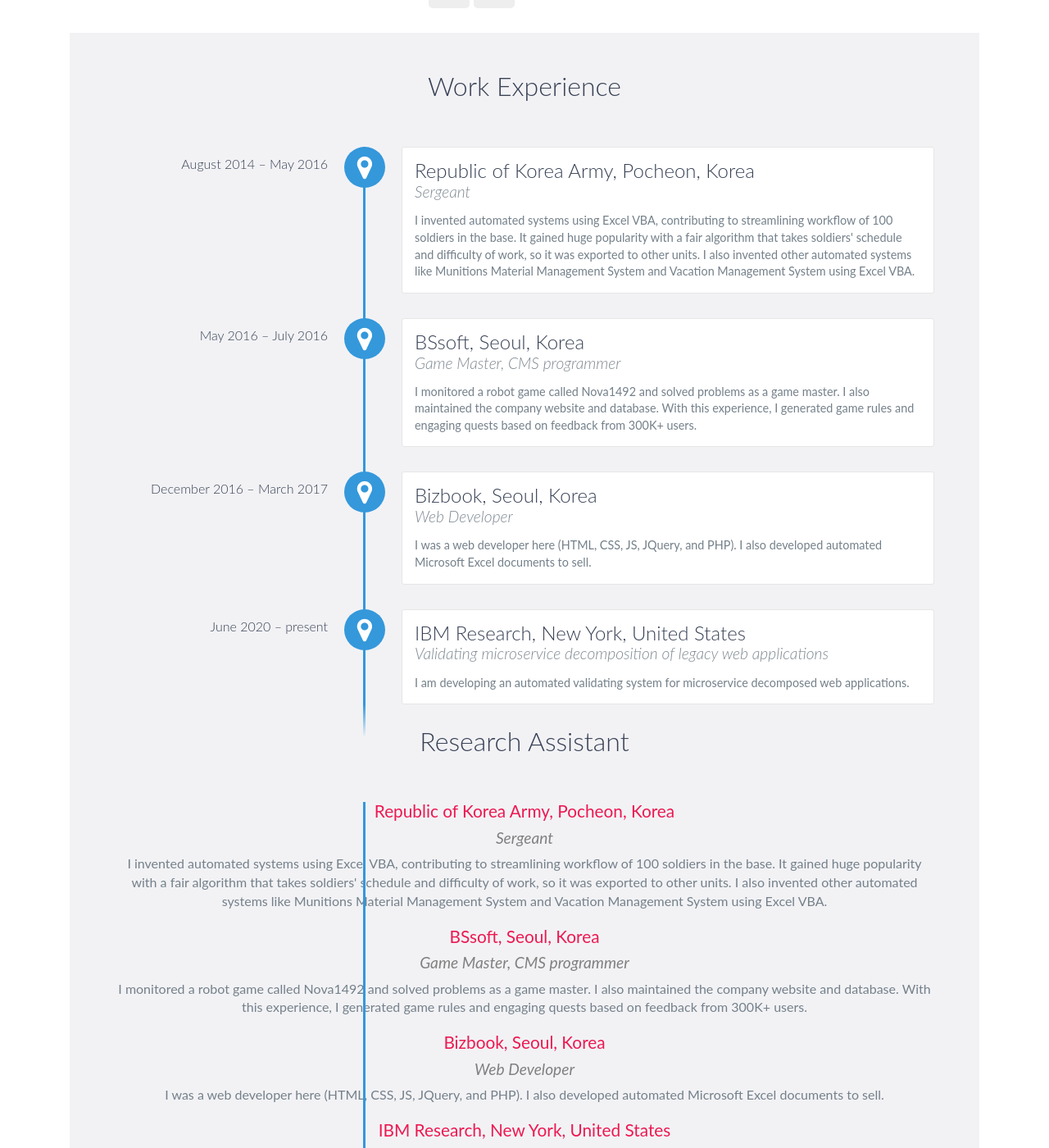
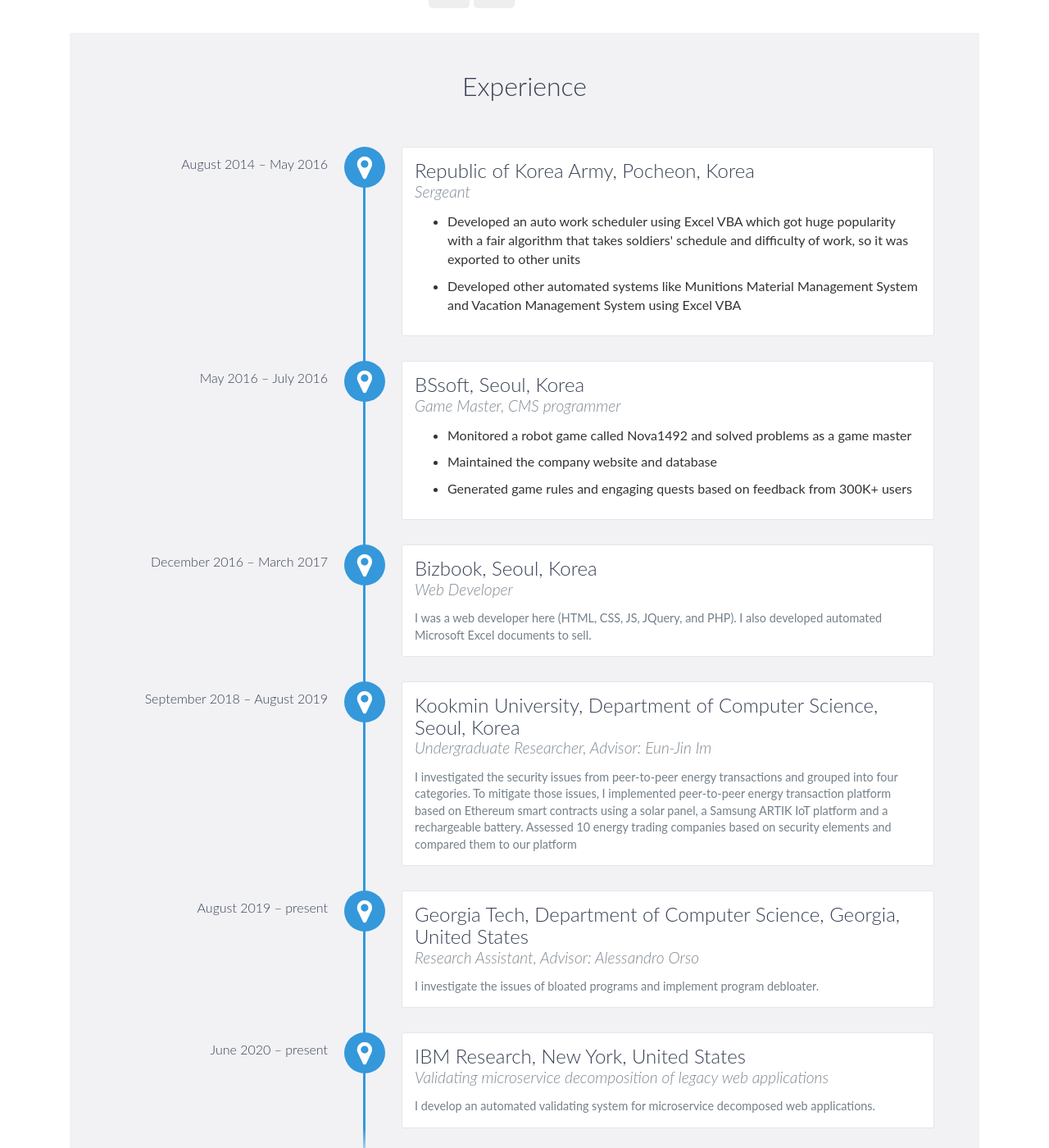
Before and after one commit to codingsoo/codingsoo.github.io1, a Jekyll site: the page built from index.html, in a window 1280 px wide and 1400 px high, scrolled down 784 px. Shown: the whole window at 82% size. Built offline with Jekyll 4.4.1, drawn with Linux system fonts in a browser that asks for light colours; nearby versions of some CDN libraries; comment, search, counter and statistics services are not loaded; some of the changed text lies outside the part shown.

Commit message:
experience new format test

```diff
--- a/index.html
+++ b/index.html
@@ -64,24 +64,27 @@
                     </div>
                 </div>
                 <div id="experience" class="background-alt">
-                    <h2 class="heading">Work Experience</h2>
+                    <h2 class="heading">Experience</h2>
                     <div id="experience-timeline">
                         <div data-date="August 2014 – May 2016">
                             <h3>Republic of Korea Army, Pocheon, Korea</h3>
                             <h4>Sergeant</h4>
                             <p>
-                                I invented automated systems using Excel VBA, contributing to streamlining workflow of 100 soldiers in the base.
-                                It gained huge popularity with a fair algorithm that takes soldiers' schedule and difficulty of work, so it was exported to other units.
-                                I also invented other automated systems like Munitions Material Management System and Vacation Management System using Excel VBA.
+                                <ul>
+                                    <li>Developed an auto work scheduler using Excel VBA which got huge popularity with a fair algorithm that takes soldiers' schedule and difficulty of work, so it was exported to other units</li>
+                                    <li>Developed other automated systems like Munitions Material Management System and Vacation Management System using Excel VBA</li>
+                                </ul>
                             </p>
                         </div>
                         <div data-date="May 2016 – July 2016">
                             <h3>BSsoft, Seoul, Korea</h3>
                             <h4>Game Master, CMS programmer</h4>
                             <p>
-                                I monitored a robot game called Nova1492 and solved problems as a game master.
-                                I also maintained the company website and database.
-                                With this experience, I generated game rules and engaging quests based on feedback from 300K+ users.
+                                <ul>
+                                    <li>Monitored a robot game called Nova1492 and solved problems as a game master</li>
+                                    <li>Maintained the company website and database</li>
+                                    <li>Generated game rules and engaging quests based on feedback from 300K+ users</li>
+                                </ul>
                             </p>
                         </div>
                         <div data-date="December 2016 – March 2017">
@@ -91,46 +94,28 @@
                                 I was a web developer here (HTML, CSS, JS, JQuery, and PHP). I also developed automated Microsoft Excel documents to sell.
                             </p>
                         </div>
-                        <div data-date="June 2020 – present">
-                            <h3>IBM Research, New York, United States</h3>
-                            <h4>Validating microservice decomposition of legacy web applications</h4>
+                        <div data-date="September 2018 – August 2019">
+                            <h3>Kookmin University, Department of Computer Science, Seoul, Korea</h3>
+                            <h4>Undergraduate Researcher, Advisor: Eun-Jin Im</h4>
                             <p>
-                                I am developing an automated validating system for microservice decomposed web applications.
+                                I investigated the security issues from peer-to-peer energy transactions and grouped into four categories.
+                                To mitigate those issues, I implemented peer-to-peer energy transaction platform based on Ethereum smart contracts using a solar panel, a Samsung ARTIK IoT platform and a rechargeable battery.
+Assessed 10 energy trading companies based on security elements and compared them to our platform
+
                             </p>
                         </div>
-                    </div>
-                    <h2 class="heading">Research Assistant</h2>
-                    <div id="experience-timeline">
-                        <div data-date="August 2014 – May 2016">
-                            <h3>Republic of Korea Army, Pocheon, Korea</h3>
-                            <h4>Sergeant</h4>
+                        <div data-date="August 2019 – present">
+                            <h3>Georgia Tech, Department of Computer Science, Georgia, United States</h3>
+                            <h4>Research Assistant, Advisor: Alessandro Orso</h4>
                             <p>
-                                I invented automated systems using Excel VBA, contributing to streamlining workflow of 100 soldiers in the base.
-                                It gained huge popularity with a fair algorithm that takes soldiers' schedule and difficulty of work, so it was exported to other units.
-                                I also invented other automated systems like Munitions Material Management System and Vacation Management System using Excel VBA.
-                            </p>
-                        </div>
-                        <div data-date="May 2016 – July 2016">
-                            <h3>BSsoft, Seoul, Korea</h3>
-                            <h4>Game Master, CMS programmer</h4>
-                            <p>
-                                I monitored a robot game called Nova1492 and solved problems as a game master.
-                                I also maintained the company website and database.
-                                With this experience, I generated game rules and engaging quests based on feedback from 300K+ users.
-                            </p>
-                        </div>
-                        <div data-date="December 2016 – March 2017">
-                            <h3>Bizbook, Seoul, Korea</h3>
-                            <h4>Web Developer</h4>
-                            <p>
-                                I was a web developer here (HTML, CSS, JS, JQuery, and PHP). I also developed automated Microsoft Excel documents to sell.
+                                I investigate the issues of bloated programs and implement program debloater.
                             </p>
                         </div>
                         <div data-date="June 2020 – present">
                             <h3>IBM Research, New York, United States</h3>
                             <h4>Validating microservice decomposition of legacy web applications</h4>
                             <p>
-                                I am developing an automated validating system for microservice decomposed web applications.
+                                I develop an automated validating system for microservice decomposed web applications.
                             </p>
                         </div>
                     </div>
```
